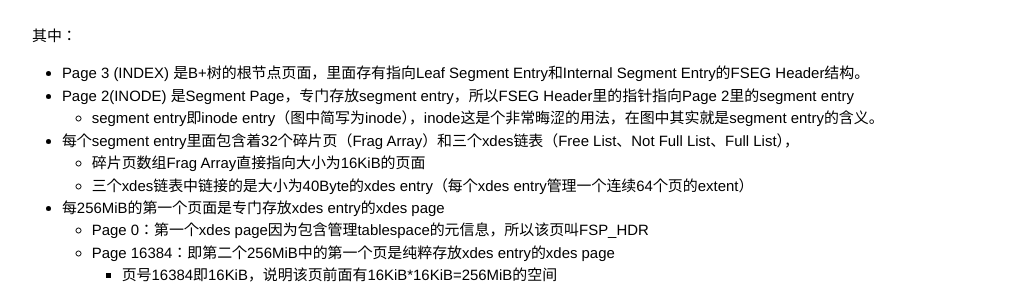
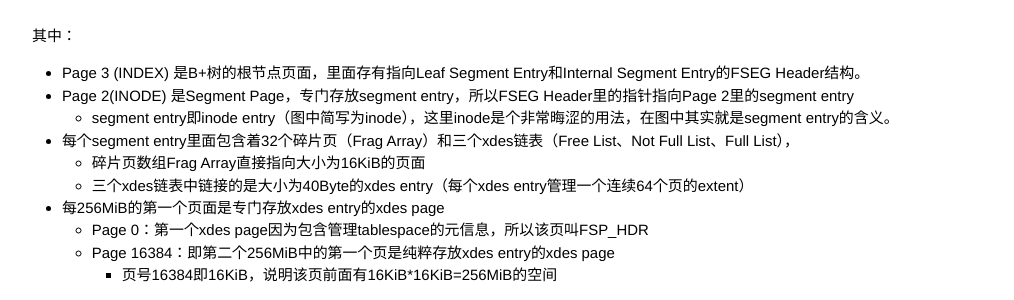
Before and after one commit to gongpengjun/gongpengjun.github.io, a Jekyll site: the page built from _posts/2022-07-09-innodb-tablespace-segment-extent.markdown, in a window 1280 px wide and 900 px high, scrolled down 8777 px. Shown: the part 151-451 px from the top of the window, without its empty margins (128-1142 px from the left). Built offline with Jekyll 4.4.1, drawn with Linux system fonts in a browser that asks for light colours.

Commit message:
校对：更新行文

```diff
--- a/_posts/2022-07-09-innodb-tablespace-segment-extent.markdown
+++ b/_posts/2022-07-09-innodb-tablespace-segment-extent.markdown
@@ -123,7 +123,7 @@ InnoDB中数据就是索引，索引就是数据。一个聚簇索引就是一
 
 - Page 3 (INDEX) 是B+树的根节点页面，里面存有指向Leaf Segment Entry和Internal Segment Entry的FSEG Header结构。
 - Page 2(INODE) 是Segment Page，专门存放segment entry，所以FSEG Header里的指针指向Page 2里的segment entry
-  -  segment entry即inode entry（图中简写为inode），inode这是个非常晦涩的用法，在图中其实就是segment entry的含义。
+  -  segment entry即inode entry（图中简写为inode），这里inode是个非常晦涩的用法，在图中其实就是segment entry的含义。
 
 - 每个segment entry里面包含着32个碎片页（Frag Array）和三个xdes链表（Free  List、Not Full  List、Full List），
   - 碎片页数组Frag Array直接指向大小为16KiB的页面
```
